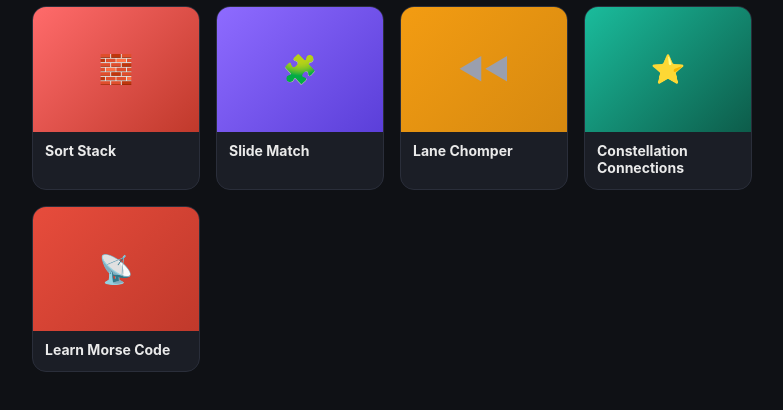
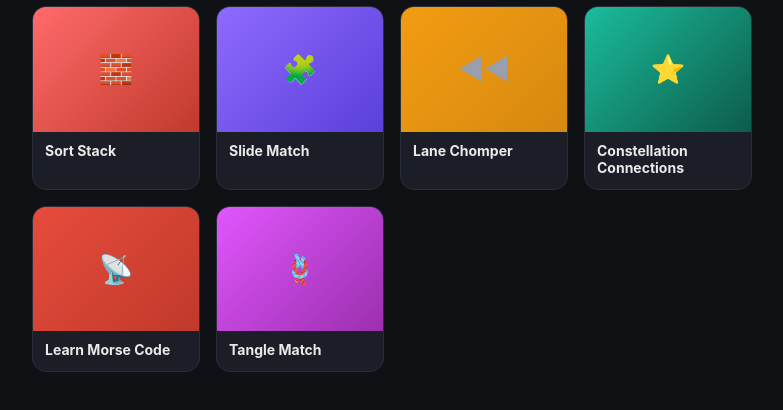
Before and after one commit to GiddyGames/GiddyGames.github.io, a plain HTML site: page index.html in a window 1280 px wide. Shown: the part 80-490 px from the top of the page, without its empty margins (248-1031 px from the left). Drawn offline with Linux system fonts and the light colour scheme.

Commit message:
Update index.html

```diff
--- a/index.html
+++ b/index.html
@@ -1,9 +1,10 @@
 <!DOCTYPE html>
 <!--
   Casual Games Hub
-  v1.3
+  v1.4
 
   Changelog:
+  v1.4 - Added Tangle Match
   v1.3 - Added Learn Morse Code
   v1.2 - Added Constellation Connections
   v1.1 - Added Lane Chomper
@@ -107,6 +108,7 @@
     { title: "Lane Chomper",            path: "lane-chomper/",            thumb: "", color: "linear-gradient(135deg,#f39c12,#d68910)", emoji: "◀◀" },
     { title: "Constellation Connections", path: "constellation-game/",     thumb: "", color: "linear-gradient(135deg,#1abc9c,#0d5c4a)", emoji: "⭐" },
     { title: "Learn Morse Code",        path: "learn-morse-code/",        thumb: "", color: "linear-gradient(135deg,#e74c3c,#c0392b)", emoji: "📡" },
+    { title: "Tangle Match",            path: "tangle-match/",            thumb: "", color: "linear-gradient(135deg,#e056fd,#9b2fae)", emoji: "🪢" },
   ];
   // -----------------------------
 
```
